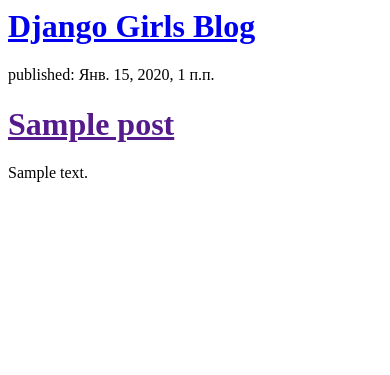
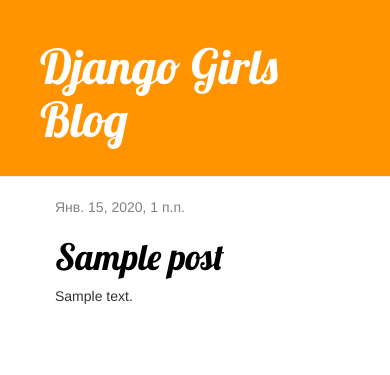
Before and after one commit to Zakir1986/my-first-app, a Django app: page / in a window 390 px wide. Shown: the top 375 px of the page. Run offline with Django 3.2, Linux system fonts and the light colour scheme; tables that the repository leaves empty hold one stand-in row (values such as "Sample post"); some libraries are stand-ins or nearby versions.

Commit message:
Added view and template for detailed blog post as well as CSS for the site.

```diff
--- /dev/null
+++ b/top/static/css/top.css
@@ -0,0 +1,46 @@
+.page-header {
+    background-color: #ff9400;
+    margin-top: 0;
+    padding: 20px 20px 20px 40px;
+}
+
+.page-header h1, .page-header h1 a, .page-header h1 a:visited, .page-header h1 a:active {
+    color: #ffffff;
+    font-size: 36pt;
+    text-decoration: none;
+}
+
+.content {
+    margin-left: 40px;
+}
+
+h1, h2, h3, h4 {
+    font-family: 'Lobster', cursive;
+}
+
+.date {
+    color: #828282;
+}
+
+.save {
+    float: right;
+}
+
+.post-form textarea, .post-form input {
+    width: 100%;
+}
+
+.top-menu, .top-menu:hover, .top-menu:visited {
+    color: #ffffff;
+    float: right;
+    font-size: 26pt;
+    margin-right: 20px;
+}
+
+.post {
+    margin-bottom: 70px;
+}
+
+.post h1 a, .post h1 a:visited {
+    color: #000000;
+}
--- /dev/null
+++ b/top/templates/top/base.html
@@ -0,0 +1,23 @@
+{% load static %}
+<html>
+    <head>
+        <title>Django Girls blog</title>
+        <link rel="stylesheet" href="//maxcdn.bootstrapcdn.com/bootstrap/3.2.0/css/bootstrap.min.css">
+        <link rel="stylesheet" href="//maxcdn.bootstrapcdn.com/bootstrap/3.2.0/css/bootstrap-theme.min.css">
+        <link href='//fonts.googleapis.com/css?family=Lobster&subset=latin,latin-ext' rel='stylesheet' type='text/css'>
+        <link rel="stylesheet" href="{% static 'css/top.css' %}">
+    </head>
+<body>
+    <div class="page-header">
+        <h1><a href="/">Django Girls Blog</a></h1>
+    </div>
+    <div class="content container">
+        <div class="row">
+            <div class="col-md-8">
+            {% block content %}
+            {% endblock %}
+            </div>
+        </div>
+    </div>
+</body>
+</html>
--- a/top/templates/top/post_list.html
+++ b/top/templates/top/post_list.html
@@ -1,11 +1,13 @@
-<div>
-    <h1><a href="/">Django Girls Blog</a></h1>
-</div>
+{% extends 'top/base.html' %}
 
-{% for post in posts %}
-    <div>
-        <p>published: {{ post.published_date }}</p>
-        <h1><a href="">{{ post.title }}</a></h1>
-        <p>{{ post.text|linebreaksbr }}</p>
-    </div>
-{% endfor %}
+{% block content %}
+    {% for post in posts %}
+        <div class="post">
+            <div class="date">
+                {{ post.published_date }}
+            </div>
+            <h1><a href="{% url 'post_detail' pk=post.pk %}">{{ post.title }}</a></h1>
+            <p>{{ post.text|linebreaksbr }}</p>
+        </div>
+    {% endfor %}
+{% endblock %}
--- a/top/urls.py
+++ b/top/urls.py
@@ -3,4 +3,5 @@ from . import views
 
 urlpatterns = [
     path('', views.post_list, name='post_list'),
+    path('post/<int:pk>/', views.post_detail, name='post_detail'),
 ]
--- a/top/views.py
+++ b/top/views.py
@@ -1,4 +1,4 @@
-from django.shortcuts import render
+from django.shortcuts import render, get_object_or_404
 from .models import Post
 from .work import top
 from django.utils import timezone
@@ -7,3 +7,8 @@ from django.utils import timezone
 def post_list(request):
     posts = Post.objects.filter(published_date__lte=timezone.now()).order_by('published_date')
     return render(request, 'top/post_list.html', {'posts': posts})
+
+
+def post_detail(request, pk):
+    post = get_object_or_404(Post, pk=pk)
+    return render(request, 'top/post_detail.html', {'post': post})
```
Also changed, not shown: top/templates/top/post_detail.html (added, +13 -0 lines).
